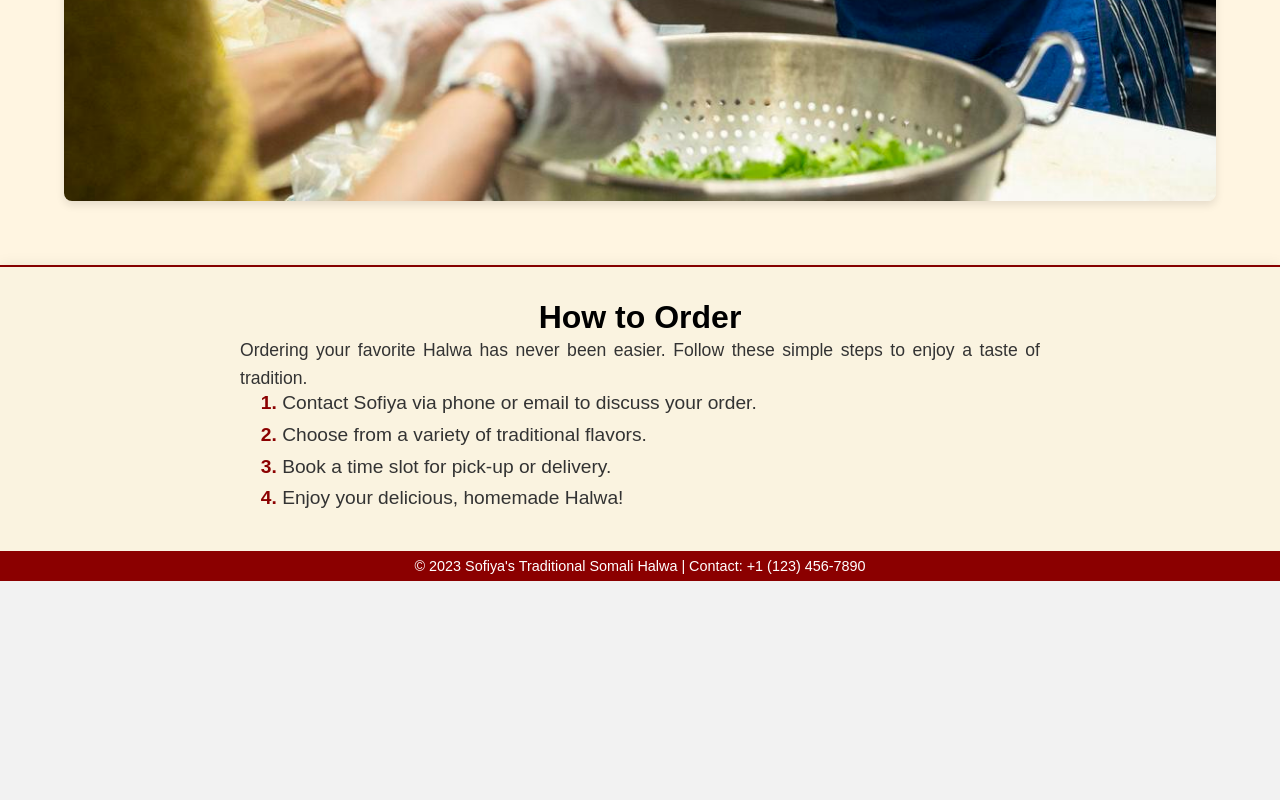
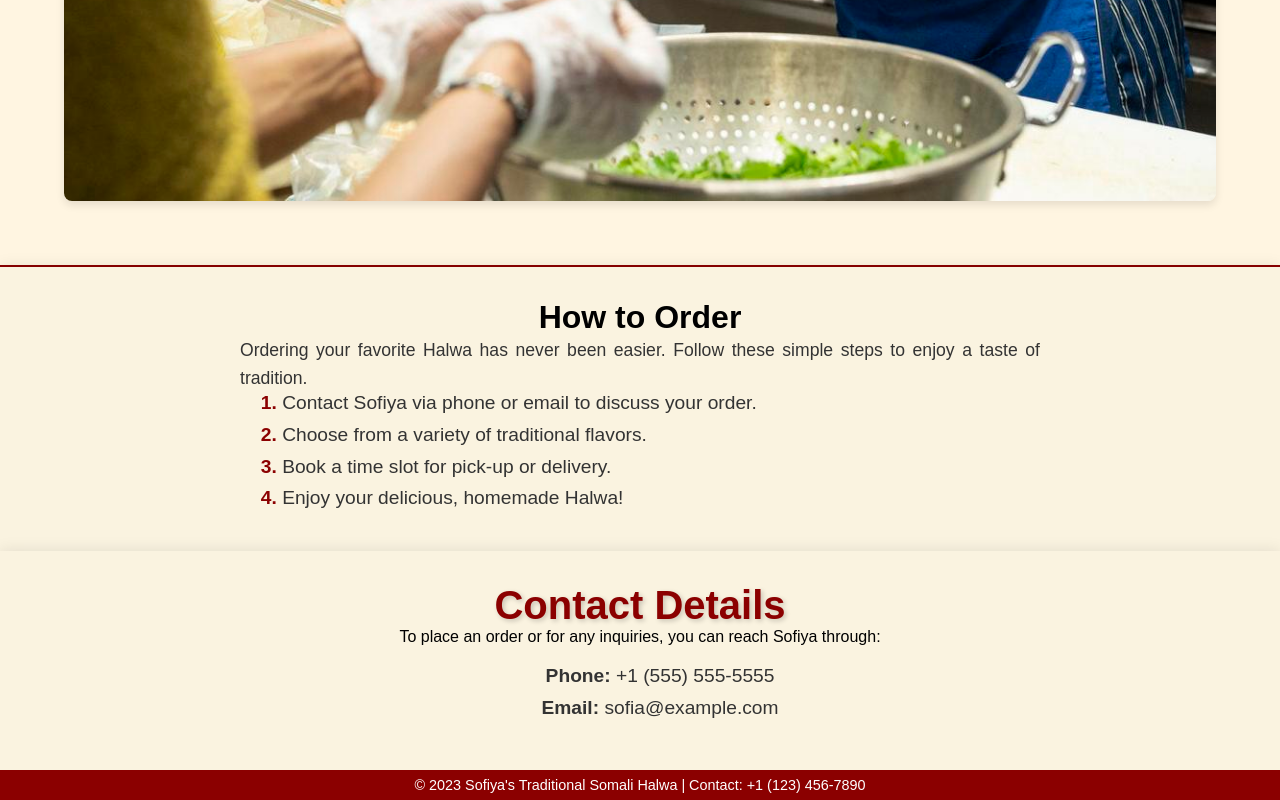
Before and after one commit to Suhaybww/MomsWebsite, a React (Create React App) app in the folder my-moms-sweets/: page / in a window 1280 px wide. Shown: the part 3030-3830 px from the top of the page. Before the commit the page ends 3611 px from the top, so only its background shows below. Built offline with nearby package versions, Linux system fonts and the light colour scheme.

Commit message:
Contact section completed

```diff
--- a/my-moms-sweets/src/App.js
+++ b/my-moms-sweets/src/App.js
@@ -5,6 +5,7 @@ import HeroSection from './components/HeroSection';
 import AboutSection from './components/AboutSection';
 import HowToOrderSection from './components/HowToOrderSection'; // Importing HowToOrderSection
 import Footer from './components/Footer';  // import the Footer component
+import ContactSection from './components/ContactSection'; // Don't forget to import!
 
 function App() {
   return (
@@ -17,10 +18,9 @@ function App() {
 
       <AboutSection />
 
-      <HowToOrderSection />  {/* Your HowToOrder Section */}
+      <HowToOrderSection />
 
-
-      {/* Other sections or components can go here */}
+      <ContactSection />
 
       <Footer />  {/* Your Footer here */}
     </div>
--- /dev/null
+++ b/my-moms-sweets/src/components/ContactSection.css
@@ -0,0 +1,28 @@
+.contact-container {
+    padding: 2em;
+    background-color: #FAF3E0; /* Creamy background for a warm feel */
+    box-shadow: 0px 0px 15px rgba(0,0,0,0.1);
+  }
+
+  .contact-content {
+    text-align: center;
+    max-width: 800px;
+    margin: auto;
+  }
+
+  .contact-content h1 {
+    font-size: 2.5em;
+    color: #8B0000; /* Deep red to match the Halwa color */
+    text-shadow: 2px 2px 5px rgba(0,0,0,0.2);
+  }
+
+  .contact-info {
+    list-style-type: none; /* No bullets */
+    font-size: 1.2em;
+    color: #333; /* Dark Gray */
+    margin-top: 1em;
+  }
+
+  .contact-info li {
+    margin-bottom: 0.5em;
+  }
--- /dev/null
+++ b/my-moms-sweets/src/components/ContactSection.js
@@ -0,0 +1,19 @@
+import React from 'react';
+import './ContactSection.css';
+
+const ContactSection = () => {
+  return (
+    <div className="contact-container">
+      <div className="contact-content">
+        <h1>Contact Details</h1>
+        <p>To place an order or for any inquiries, you can reach Sofiya through:</p>
+        <ul className="contact-info">
+          <li><strong>Phone:</strong> +1 (555) 555-5555</li>
+          <li><strong>Email:</strong> sofia@example.com</li>
+        </ul>
+      </div>
+    </div>
+  );
+};
+
+export default ContactSection;
```
